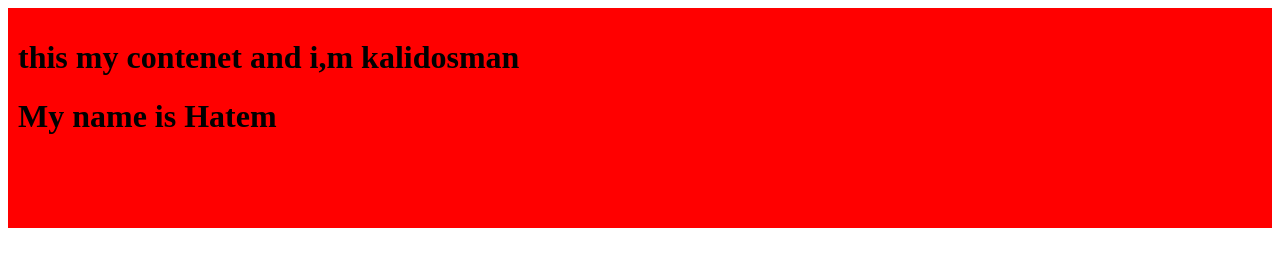
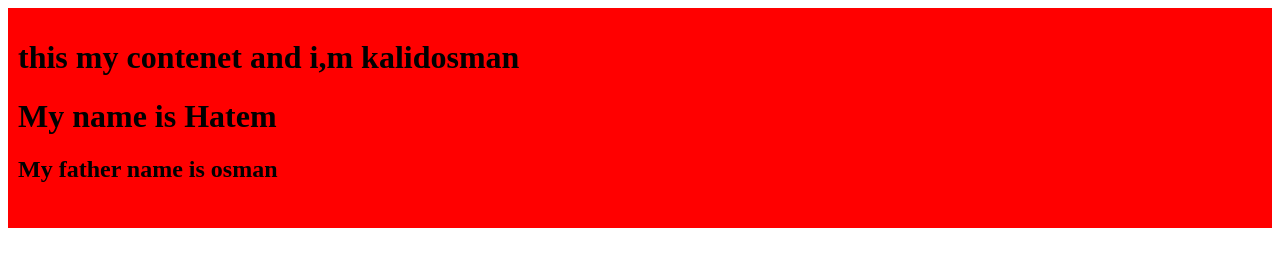
Before and after one commit to Salehalkolaidi/masterLec8, a plain HTML site: page index.html in a window 1280 px wide. Drawn offline with Linux system fonts and the light colour scheme.

Commit message:
I added my brother name

```diff
--- a/index.html
+++ b/index.html
@@ -10,6 +10,7 @@
    <div class="content">
     <h1>this my contenet and i,m kalidosman</h1>
     <h1>My name is Hatem</h1>
+    <h2>My father name is osman</h2>
    </div>
 </body>
 </html>
```
